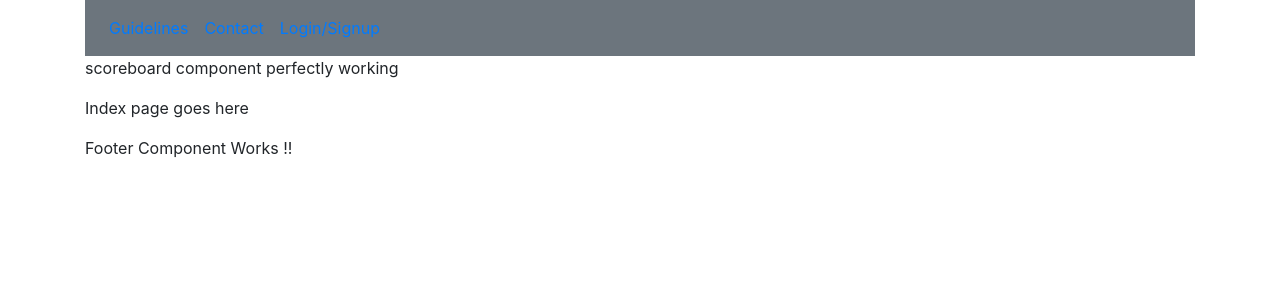
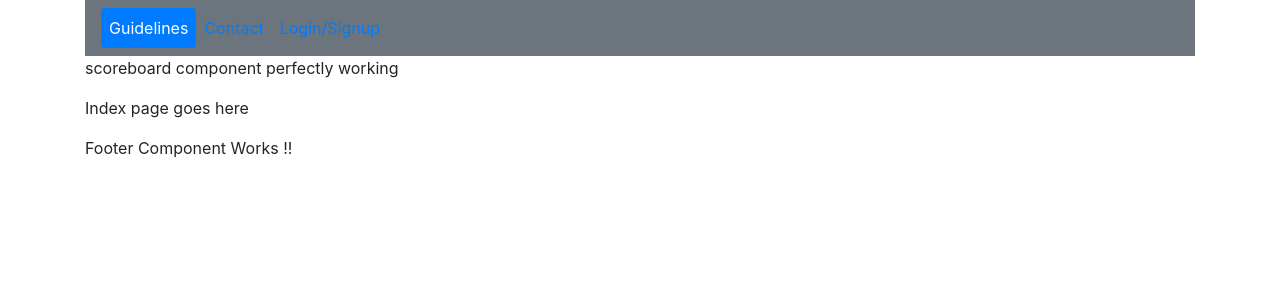
Before and after one commit to NgoziEmeh/Bible-quiz-web-app-frontend, an Angular app: page / in a window 1280 px wide. Shown: the top 300 px of the page. Built offline with nearby package versions, Linux system fonts and the light colour scheme.

Commit message:
nav pills

```diff
--- a/src/app/header/header.component.html
+++ b/src/app/header/header.component.html
@@ -3,9 +3,9 @@
 
 
     <!-- Links -->
-    <ul class="navbar-nav">
+    <ul class="navbar-nav nav-pills justify-content-end">
       <li class="nav-item">
-        <a class="nav-link" href="#">Guidelines</a>
+        <a class="nav-link active" href="#">Guidelines</a>
       </li>
       <li class="nav-item">
         <a class="nav-link" href="#">Contact</a>
```
